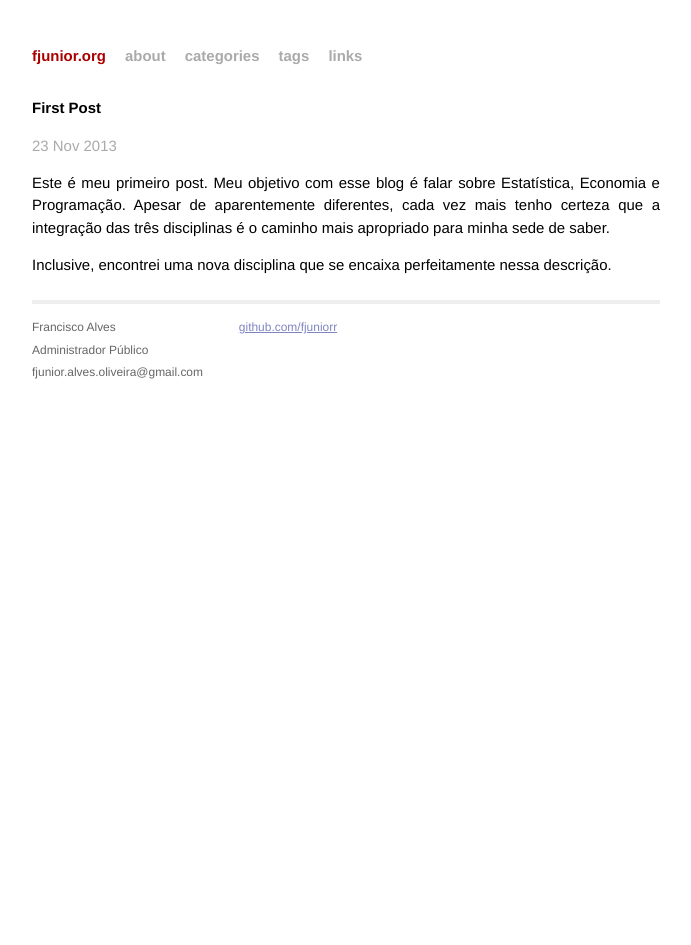
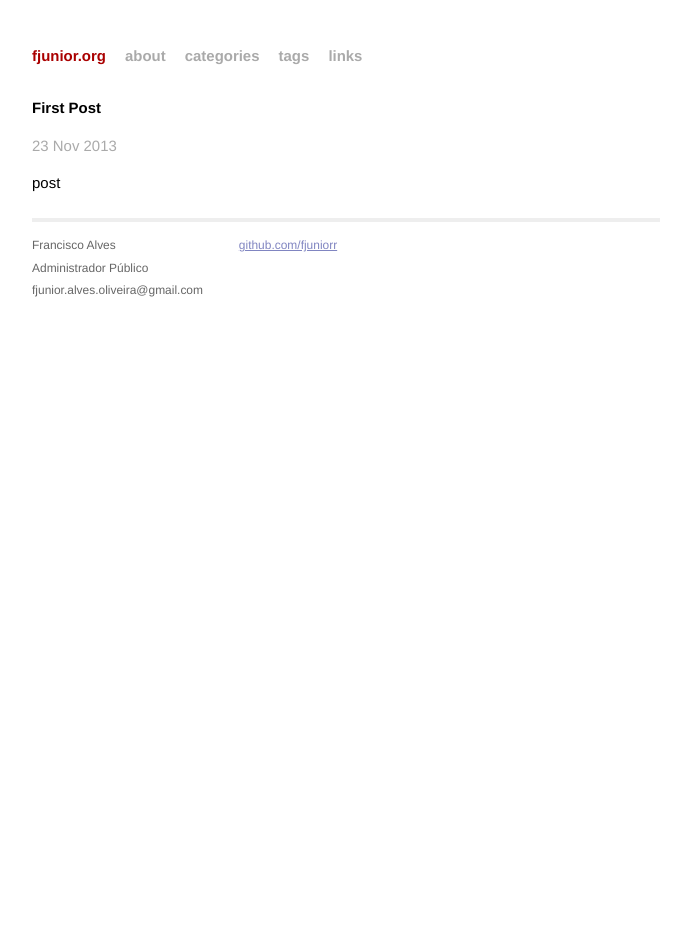
Before and after one commit to fjuniorr/fjuniorr.github.io, a Jekyll site: the page built from _posts/2013-11-23-first-post.md, in a window 1280 px wide. Shown: the whole page, without its empty margins (294-985 px from the left). Built offline with Jekyll 4.4.1, drawn with Linux system fonts in a browser that asks for light colours; Markdown is read by kramdown in place of the engine named in the settings.

Commit message:
update posts content

```diff
--- a/_posts/2013-11-23-first-post.md
+++ b/_posts/2013-11-23-first-post.md
@@ -5,6 +5,4 @@ date:   2013-11-23 18:53:00
 categories: general
 ---
 
-Este é meu primeiro post. Meu objetivo com esse blog é falar sobre Estatística, Economia e Programação. Apesar de aparentemente diferentes, cada vez mais tenho certeza que a integração das três disciplinas é o caminho mais apropriado para minha sede de saber.
-
-Inclusive, encontrei uma nova disciplina que se encaixa perfeitamente nessa descrição.
+post
--- a/about.html
+++ b/about.html
@@ -13,7 +13,7 @@ layout: default
 
 <hr>
 
-<p>Oi. Meu nome é Francisco.</p>
+<p>about</p>
 
 <h2>História</h2>
 
```
